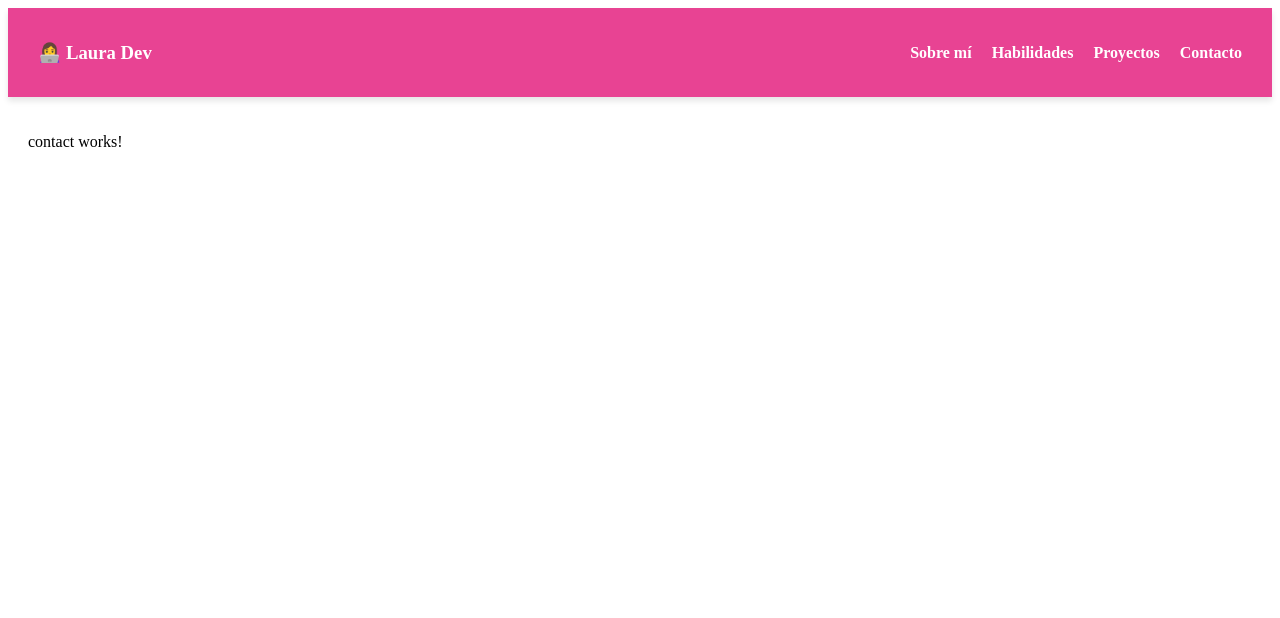
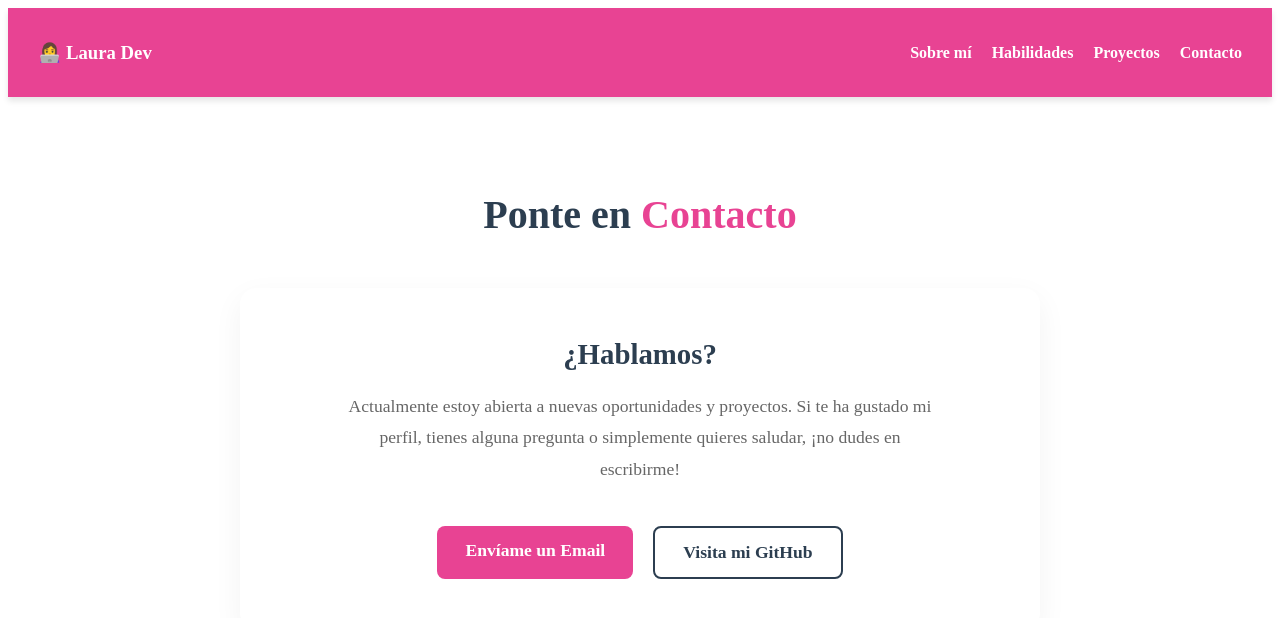
Before and after one commit to Laura-diaz08/Portfolio, an Angular app: page /contact in a window 1280 px wide. Shown: the top 618 px of the page. Built offline with nearby package versions, Linux system fonts and the light colour scheme.

Commit message:
Pagina de Contacto creada

```diff
--- a/src/app/components/contact/contact.css
+++ b/src/app/components/contact/contact.css
@@ -0,0 +1,79 @@
+.modern-container {
+  padding: 40px 20px;
+  max-width: 800px;
+  margin: 0 auto;
+  text-align: center;
+}
+
+.section-title {
+  font-size: 2.5rem;
+  color: #2c3e50;
+  margin-bottom: 50px;
+}
+
+.highlight {
+  color: #e84393;
+}
+
+.contact-card {
+  background: #ffffff;
+  border-radius: 16px;
+  padding: 50px 30px;
+  box-shadow: 0 10px 30px rgba(0, 0, 0, 0.05);
+  transition: box-shadow 0.3s ease;
+}
+
+.contact-card:hover {
+  box-shadow: 0 15px 35px rgba(232, 67, 147, 0.15);
+}
+
+h3 {
+  color: #2c3e50;
+  font-size: 1.8rem;
+  margin-top: 0;
+  margin-bottom: 20px;
+}
+
+.description {
+  color: #666;
+  font-size: 1.1rem;
+  line-height: 1.8;
+  max-width: 600px;
+  margin: 0 auto 40px auto;
+}
+
+.contact-buttons {
+  display: flex;
+  justify-content: center;
+  gap: 20px;
+  flex-wrap: wrap;
+}
+
+.modern-btn {
+  display: inline-block;
+  background-color: #e84393;
+  color: white;
+  text-decoration: none;
+  padding: 14px 28px;
+  border-radius: 8px;
+  font-weight: bold;
+  font-size: 1.1rem;
+  transition: transform 0.3s ease, background-color 0.3s ease;
+}
+
+.modern-btn:hover {
+  background-color: #d6307e;
+  transform: translateY(-3px);
+}
+
+.outline-btn {
+  background-color: transparent;
+  color: #2c3e50;
+  border: 2px solid #2c3e50;
+}
+
+.outline-btn:hover {
+  background-color: #2c3e50;
+  color: white;
+  transform: translateY(-3px);
+}
--- a/src/app/components/contact/contact.html
+++ b/src/app/components/contact/contact.html
@@ -1 +1,17 @@
-<p>contact works!</p>
+<div class="modern-container">
+  <h2 class="section-title">Ponte en <span class="highlight">Contacto</span></h2>
+
+  <div class="contact-card">
+    <h3>¿Hablamos?</h3>
+    <p class="description">
+      Actualmente estoy abierta a nuevas oportunidades y proyectos.
+      Si te ha gustado mi perfil, tienes alguna pregunta o simplemente quieres saludar, ¡no dudes en escribirme!
+    </p>
+
+    <div class="contact-buttons">
+      <a href="mailto:lauritadr0808@gmail.com" class="modern-btn">Envíame un Email</a>
+
+      <a href="https://github.com/Laura_diaz08" target="_blank" class="modern-btn outline-btn">Visita mi GitHub</a>
+    </div>
+  </div>
+</div>
--- a/src/app/components/contact/contact.ts
+++ b/src/app/components/contact/contact.ts
@@ -2,9 +2,10 @@ import { Component } from '@angular/core';
 
 @Component({
   selector: 'app-contact',
+  standalone: true,
   imports: [],
   templateUrl: './contact.html',
-  styleUrl: './contact.css',
+  styleUrl: './contact.css'
 })
 export class ContactComponent {
 
```
